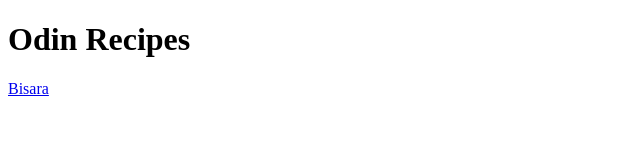
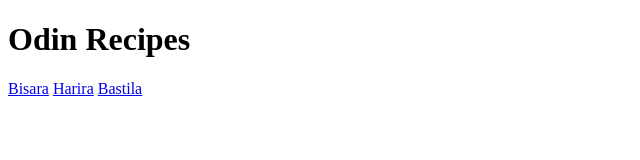
Before and after one commit to Blurr327/odin-recipes, a plain HTML site: page index.html in a window 1280 px wide. Shown: the whole page, without its empty margins (0-640 px from the left). Drawn offline with Linux system fonts and the light colour scheme.

Commit message:
Add links to Harira and Bastila on index.html

```diff
--- a/index.html
+++ b/index.html
@@ -9,5 +9,7 @@
             Odin Recipes
         </h1>
         <a href="recipes/bisara.html">Bisara</a>
+        <a href="recipes/harira.html">Harira</a>
+        <a href="recipes/bastila.html">Bastila</a>
     </body>
 </html>
```
